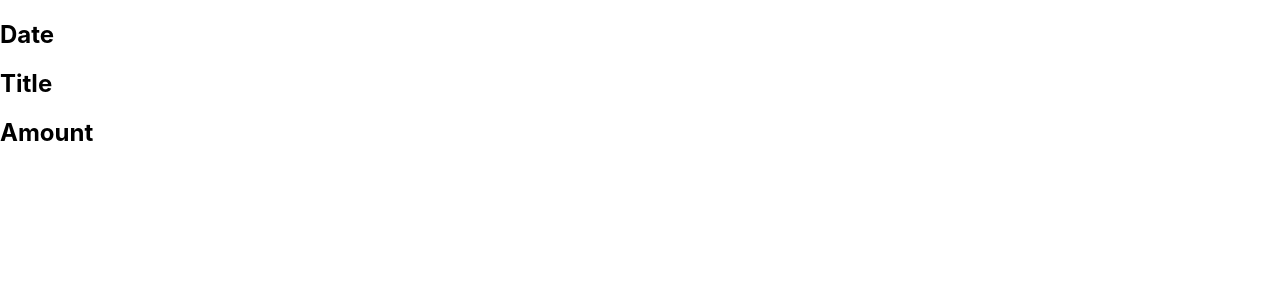
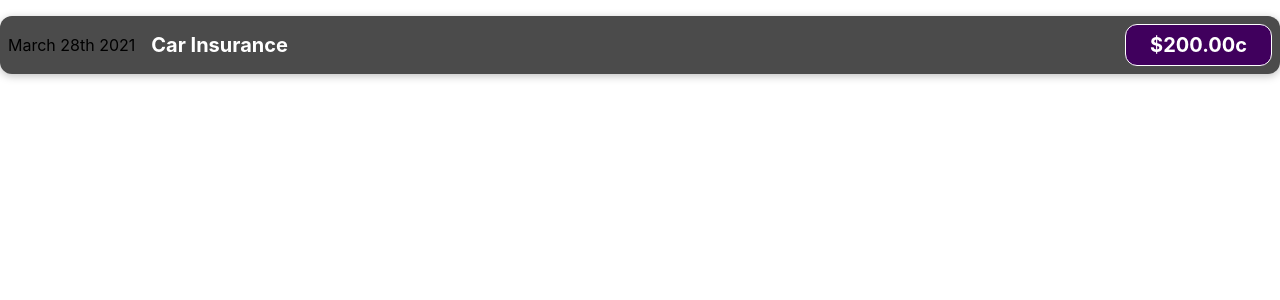
Before and after one commit to James-Jasenia/react-playground, a JavaScript app: page / in a window 1280 px wide. Shown: the top 300 px of the page. Built offline with nearby package versions, Linux system fonts and the light colour scheme.

Commit message:
Implemented css classes (className

```diff
--- a/src/components/ExpenseItem.js
+++ b/src/components/ExpenseItem.js
@@ -1,11 +1,13 @@
-import './ExpenseItem.css';
+import "./ExpenseItem.css";
 
 const ExpenseItem = () => {
   return (
-    <div>
-      <h2>Date</h2>
-      <h2>Title</h2>
-      <h2>Amount</h2>
+    <div className="expense-item">
+      <div>March 28th 2021</div>
+      <div className="expense-item__description">
+        <h2>Car Insurance</h2>
+        <div className="expense-item__price">$200.00c</div>
+      </div>
     </div>
   );
 };
```
